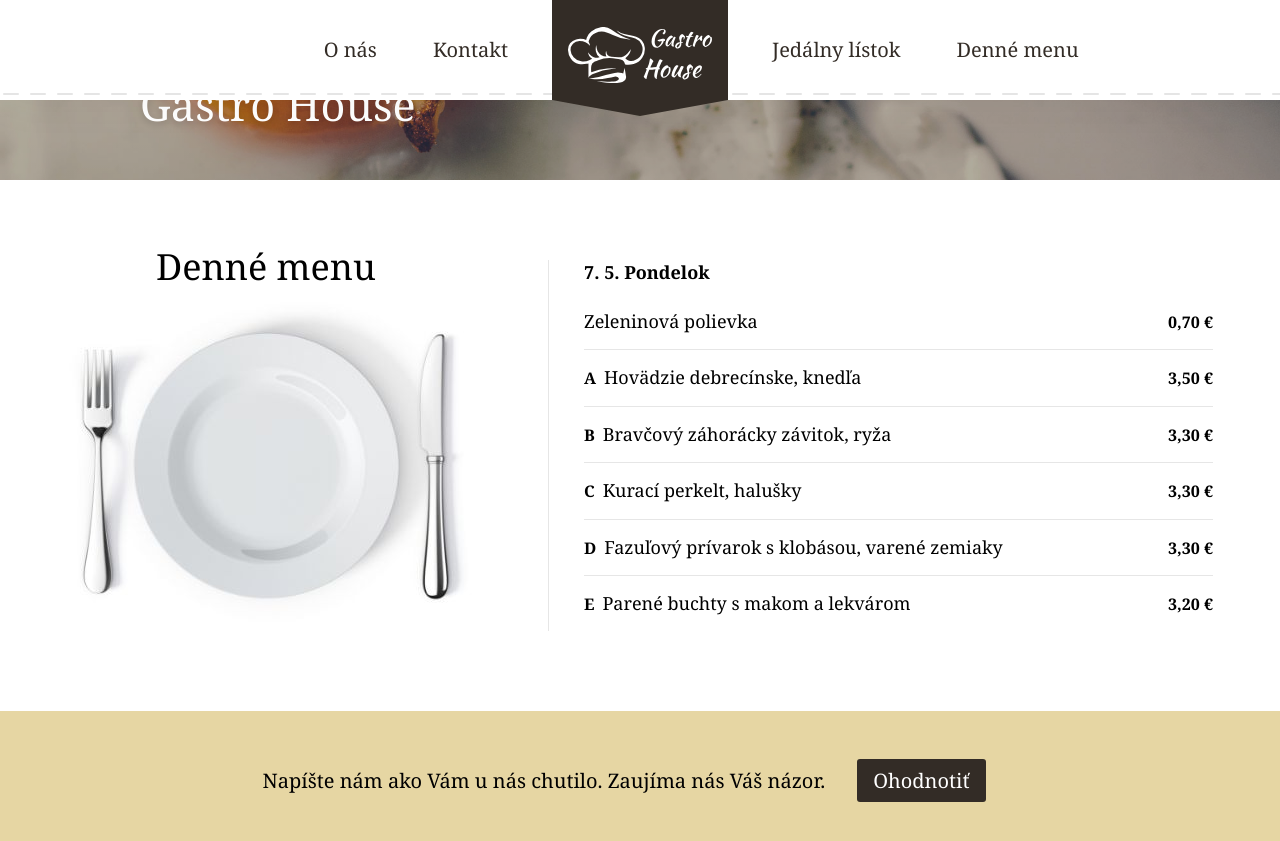
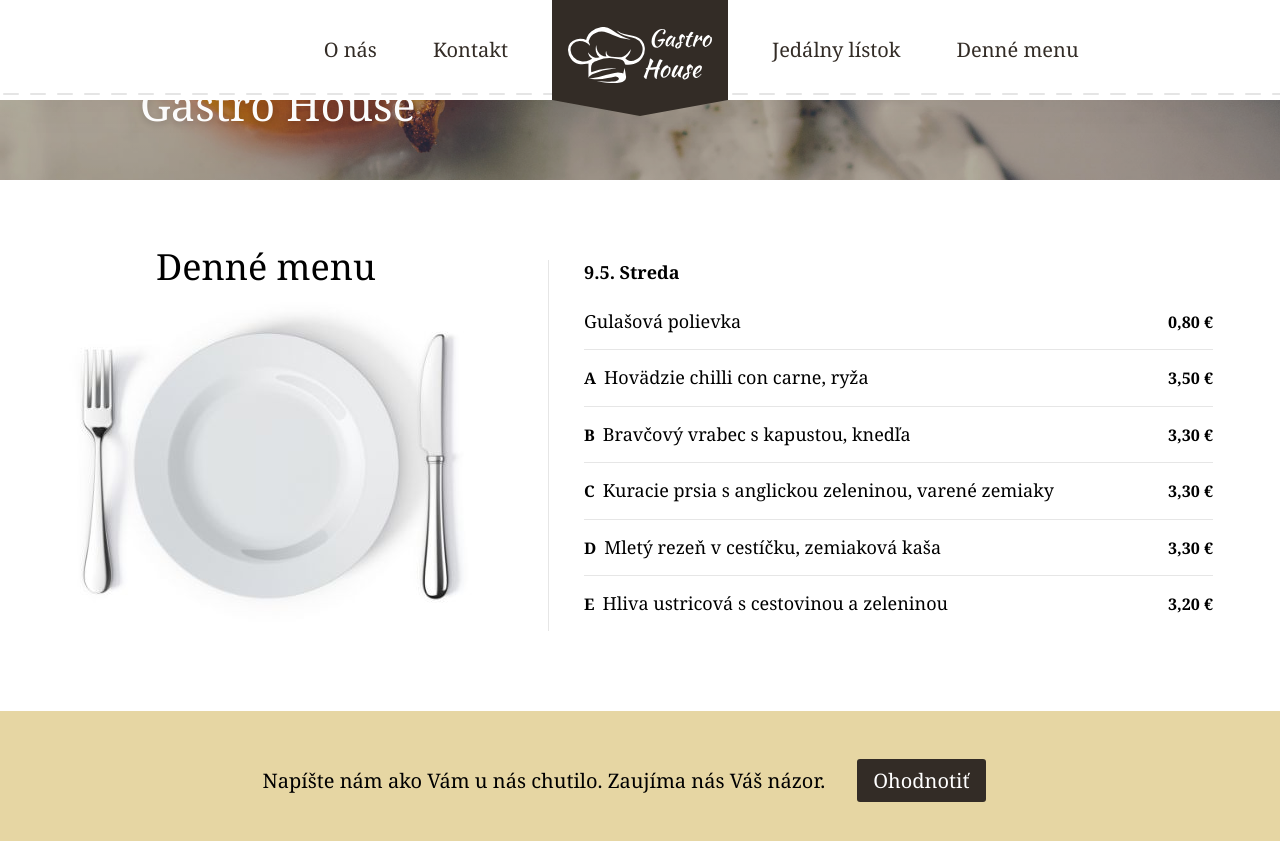
Before and after one commit to gastrohouse/web, a Jekyll site: the page built from _pages/home.html, in a window 1280 px wide and 900 px high, scrolled down 550 px, cut to the strip 0-846 px from the top of the window. Shown: the top 841 px of the strip. Built offline with Jekyll 4.4.1, drawn with Linux system fonts in a browser that asks for light colours.

Commit message:
Update from Forestry.io - _pages/home.html

```diff
--- a/_pages/home.html
+++ b/_pages/home.html
@@ -2,23 +2,24 @@
 permalink: "/"
 layout: home
 menu:
-- day: 7. 5. Pondelok
+- day: 9.5. Streda
   food:
-  - title: Zeleninová polievka
-    price: '0,70'
-  - title: Hovädzie debrecínske, knedľa
+  - title: Gulašová polievka
+    price: 0,80
+    mark:
+  - title: Hovädzie chilli con carne, ryža
     mark: A
     price: '3,50'
-  - title: Bravčový záhorácky závitok, ryža
+  - title: Bravčový vrabec s kapustou, knedľa
     mark: B
     price: '3,30'
-  - title: Kurací perkelt, halušky
+  - title: Kuracie prsia s anglickou zeleninou, varené zemiaky
     mark: C
     price: '3,30'
-  - title: Fazuľový prívarok s klobásou, varené zemiaky
+  - title: Mletý rezeň v cestíčku, zemiaková kaša
     mark: D
     price: '3,30'
-  - title: Parené buchty s makom a lekvárom
+  - title: Hliva ustricová s cestovinou a zeleninou
     mark: E
     price: '3,20'
 intro:
```
